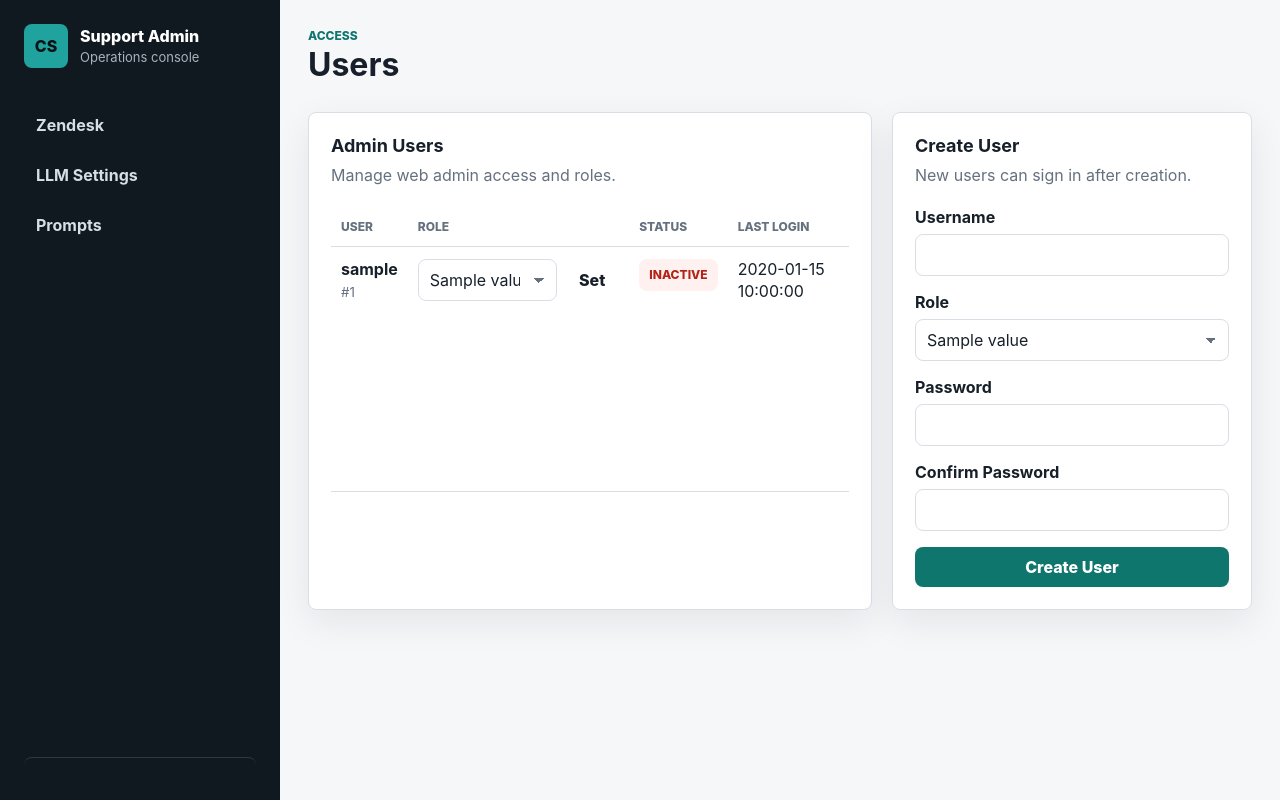
After one commit to jendox/cs_ai, a FastAPI app: template src/web_admin/templates/users.html in a window 1280 px wide, after a click on "Reset password". The commit adds this page. Run offline with FastAPI, Linux system fonts and the light colour scheme; the template is opened without the code that fills it: most values are stand-ins (such as "Sample title", 1, 10 or a date in 2020); parts of the project's set-up code (start-up, migrations or seed data) failed here and were passed over.

Commit message:
Add web admin users page

```diff
--- a/src/web_admin/routes/__init__.py
+++ b/src/web_admin/routes/__init__.py
@@ -4,6 +4,7 @@ from .auth import router as auth_router
 from .health import router as health_router
 from .llm import router as llm_router
 from .prompts import router as prompts_router
+from .users import router as users_router
 from .zendesk import router as zendesk_router
 
 router = APIRouter()
@@ -13,3 +14,4 @@ router.include_router(health_router)
 router.include_router(zendesk_router)
 router.include_router(llm_router)
 router.include_router(prompts_router)
+router.include_router(users_router)
--- a/src/web_admin/static/admin.css
+++ b/src/web_admin/static/admin.css
@@ -520,6 +520,92 @@ input[type="number"]::-webkit-inner-spin-button {
   min-width: 0;
 }
 
+.users-layout {
+  display: grid;
+  grid-template-columns: minmax(0, 1fr) minmax(300px, 360px);
+  gap: 20px;
+}
+
+.table-wrap {
+  overflow-x: auto;
+}
+
+.data-table {
+  width: 100%;
+  border-collapse: collapse;
+  min-width: 780px;
+}
+
+.data-table th,
+.data-table td {
+  padding: 12px 10px;
+  border-bottom: 1px solid var(--line);
+  text-align: left;
+  vertical-align: top;
+}
+
+.data-table th {
+  color: var(--muted);
+  font-size: 12px;
+  font-weight: 800;
+  text-transform: uppercase;
+}
+
+.data-table td {
+  line-height: 1.35;
+}
+
+.data-table td strong,
+.data-table td small {
+  display: block;
+}
+
+.data-table td small {
+  margin-top: 3px;
+  color: var(--muted);
+}
+
+.table-role {
+  width: fit-content;
+}
+
+.inline-form {
+  display: flex;
+  align-items: center;
+  gap: 8px;
+}
+
+.inline-form select {
+  min-width: 130px;
+}
+
+.role-downgrade {
+  margin-top: 8px;
+}
+
+.table-actions {
+  display: grid;
+  gap: 8px;
+  min-width: 210px;
+}
+
+.reset-password summary {
+  width: fit-content;
+  color: var(--accent);
+  font-weight: 800;
+  cursor: pointer;
+}
+
+.reset-password-form {
+  display: grid;
+  gap: 8px;
+  margin-top: 10px;
+}
+
+.reset-password-form input {
+  min-width: 210px;
+}
+
 .prompt-form {
   gap: 14px;
 }
@@ -673,6 +759,10 @@ input[type="number"]::-webkit-inner-spin-button {
     grid-template-columns: 1fr;
   }
 
+  .users-layout {
+    grid-template-columns: 1fr;
+  }
+
   .topbar {
     flex-direction: column;
   }
--- a/src/web_admin/templates/base.html
+++ b/src/web_admin/templates/base.html
@@ -28,7 +28,11 @@
         <a class="nav-link {% if active_page == 'prompts' %}is-active{% endif %}" href="/admin/prompts">
           Prompts
         </a>
-        <a class="nav-link is-disabled" href="#" aria-disabled="true">Users</a>
+        {% if current_user and current_user.role.value == "superadmin" %}
+          <a class="nav-link {% if active_page == 'users' %}is-active{% endif %}" href="/admin/users">
+            Users
+          </a>
+        {% endif %}
       </nav>
     </div>
 
--- /dev/null
+++ b/src/web_admin/templates/users.html
@@ -0,0 +1,152 @@
+{% extends "base.html" %}
+
+{% block title %}Users · CS Admin{% endblock %}
+{% block kicker %}Access{% endblock %}
+{% block page_title %}Users{% endblock %}
+
+{% block content %}
+<div class="users-layout">
+  <section class="panel">
+    <div class="section-heading">
+      <div>
+        <h2>Admin Users</h2>
+        <p>Manage web admin access and roles.</p>
+      </div>
+    </div>
+
+    <div class="table-wrap">
+      <table class="data-table">
+        <thead>
+          <tr>
+            <th>User</th>
+            <th>Role</th>
+            <th>Status</th>
+            <th>Last Login</th>
+            <th>Actions</th>
+          </tr>
+        </thead>
+        <tbody>
+          {% for item in users %}
+            <tr>
+              <td>
+                <strong>{{ item.username }}</strong>
+                <small>#{{ item.id }}</small>
+              </td>
+              <td>
+                {% if item.id == current_user.id or item.role.value == "superadmin" %}
+                  <span class="user-role table-role">{{ item.role.value }}</span>
+                  {% if item.id != current_user.id and item.role.value == "superadmin" %}
+                    <form class="inline-form role-downgrade" method="post" action="/admin/users/{{ item.id }}/role">
+                      <input type="hidden" name="csrf_token" value="{{ csrf_token }}">
+                      <select name="role" aria-label="New role for {{ item.username }}" required>
+                        <option value="" selected>Change to...</option>
+                        {% for role in allowed_roles %}
+                          <option value="{{ role.value }}">{{ role.value }}</option>
+                        {% endfor %}
+                      </select>
+                      <button class="button button-secondary" type="submit">Set</button>
+                    </form>
+                  {% endif %}
+                {% else %}
+                  <form class="inline-form" method="post" action="/admin/users/{{ item.id }}/role">
+                    <input type="hidden" name="csrf_token" value="{{ csrf_token }}">
+                    <select name="role" aria-label="Role for {{ item.username }}">
+                      {% if item.role.value == "superadmin" %}
+                        <option value="superadmin" selected disabled>superadmin</option>
+                      {% endif %}
+                      {% for role in allowed_roles %}
+                        <option value="{{ role.value }}" {% if item.role == role %}selected{% endif %}>
+                          {{ role.value }}
+                        </option>
+                      {% endfor %}
+                    </select>
+                    <button class="button button-secondary" type="submit">Set</button>
+                  </form>
+                {% endif %}
+              </td>
+              <td>
+                {% if item.is_active %}
+                  <span class="status-pill internal">active</span>
+                {% else %}
+                  <span class="status-pill public">inactive</span>
+                {% endif %}
+              </td>
+              <td>{{ item.last_login_at.strftime("%Y-%m-%d %H:%M:%S") if item.last_login_at else "-" }}</td>
+              <td>
+                <div class="table-actions">
+                  <form method="post" action="/admin/users/{{ item.id }}/active">
+                    <input type="hidden" name="csrf_token" value="{{ csrf_token }}">
+                    {% if item.is_active %}
+                      <input type="hidden" name="is_active" value="false">
+                      <button class="button button-secondary" type="submit" {% if item.id == current_user.id %}disabled{% endif %}>
+                        Disable
+                      </button>
+                    {% else %}
+                      <input type="hidden" name="is_active" value="true">
+                      <button class="button button-secondary" type="submit">Enable</button>
+                    {% endif %}
+                  </form>
+                  <details class="reset-password">
+                    <summary>Reset password</summary>
+                    <form class="reset-password-form" method="post" action="/admin/users/{{ item.id }}/password">
+                      <input type="hidden" name="csrf_token" value="{{ csrf_token }}">
+                      <input name="password" type="password" placeholder="New password" autocomplete="new-password" required>
+                      <input
+                        name="password_confirm"
+                        type="password"
+                        placeholder="Confirm password"
+                        autocomplete="new-password"
+                        required
+                      >
+                      <button class="button button-primary" type="submit">Update</button>
+                    </form>
+                  </details>
+                </div>
+              </td>
+            </tr>
+          {% endfor %}
+        </tbody>
+      </table>
+    </div>
+  </section>
+
+  <section class="panel">
+    <div class="section-heading">
+      <div>
+        <h2>Create User</h2>
+        <p>New users can sign in after creation.</p>
+      </div>
+    </div>
+
+    <form class="form" method="post" action="/admin/users">
+      <input type="hidden" name="csrf_token" value="{{ csrf_token }}">
+
+      <label class="field">
+        <span>Username</span>
+        <input name="username" type="text" autocomplete="username" required>
+      </label>
+
+      <label class="field">
+        <span>Role</span>
+        <select name="role">
+          {% for role in allowed_roles %}
+            <option value="{{ role.value }}">{{ role.value }}</option>
+          {% endfor %}
+        </select>
+      </label>
+
+      <label class="field">
+        <span>Password</span>
+        <input name="password" type="password" minlength="8" autocomplete="new-password" required>
+      </label>
+
+      <label class="field">
+        <span>Confirm Password</span>
+        <input name="password_confirm" type="password" minlength="8" autocomplete="new-password" required>
+      </label>
+
+      <button class="button button-primary" type="submit">Create User</button>
+    </form>
+  </section>
+</div>
+{% endblock %}
```
Also changed, not shown: src/web_admin/routes/users.py (added, +265 -0 lines).
